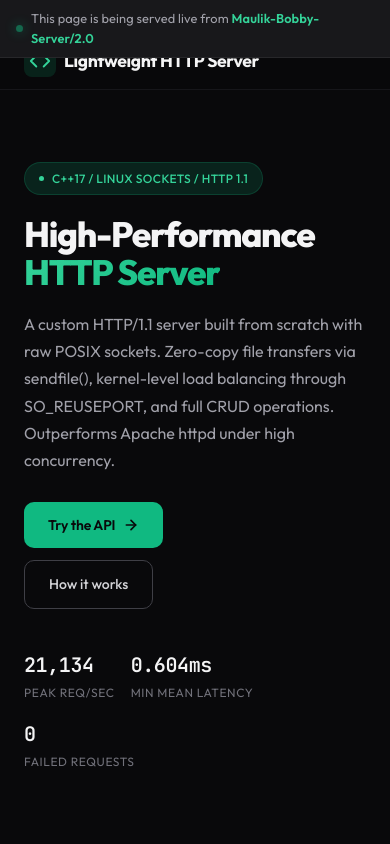
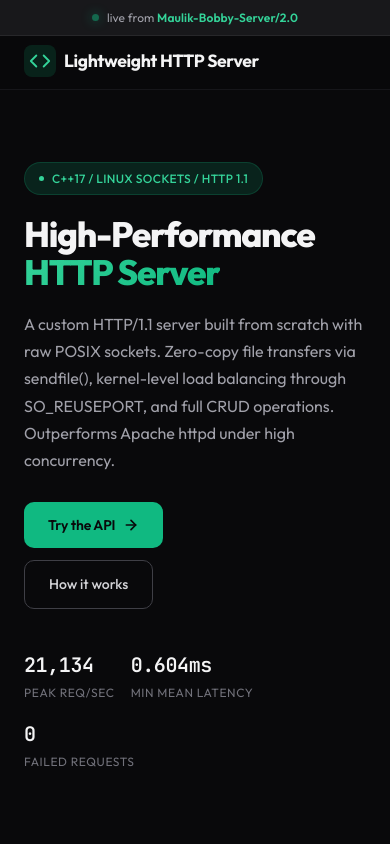
Before and after one commit to maulik-sharma/Minor_Project_PR1103, a plain HTML site: page content/index.html in a window 390 px wide. Shown: the top 844 px of the page. Drawn offline with Linux system fonts and the light colour scheme.

Commit message:
Banner bug fix

```diff
--- a/content/index.html
+++ b/content/index.html
@@ -13,13 +13,15 @@
         href="https://fonts.googleapis.com/css2?family=Outfit:wght@300;400;500;600;700;800&family=JetBrains+Mono:wght@400;500;600&display=swap"
         rel="stylesheet">
     <link rel="stylesheet" href="./style.css">
+    <link rel="icon" type="image/x-icon" href="/favicon.ico" />
+
 </head>
 
 <body>
     <!-- Live server banner -->
     <div class="live-banner" id="liveBanner">
         <span class="live-dot"></span>
-        <span class="live-text">This page is being served live from <strong>Maulik-Bobby-Server/2.0</strong></span>
+        <span class="live-text"><span class="hide-mobile">This page is being served </span>live from <strong>Maulik-Bobby-Server/2.0</strong></span>
     </div>
 
     <!-- Navigation -->
--- a/content/style.css
+++ b/content/style.css
@@ -1056,6 +1056,14 @@ code {
         display: none;
     }
 
+    .hide-mobile {
+        display: none;
+    }
+
+    .live-banner {
+        font-size: 0.75rem;
+    }
+
     .hero-inner {
         grid-template-columns: 1fr;
         gap: 40px;
```
